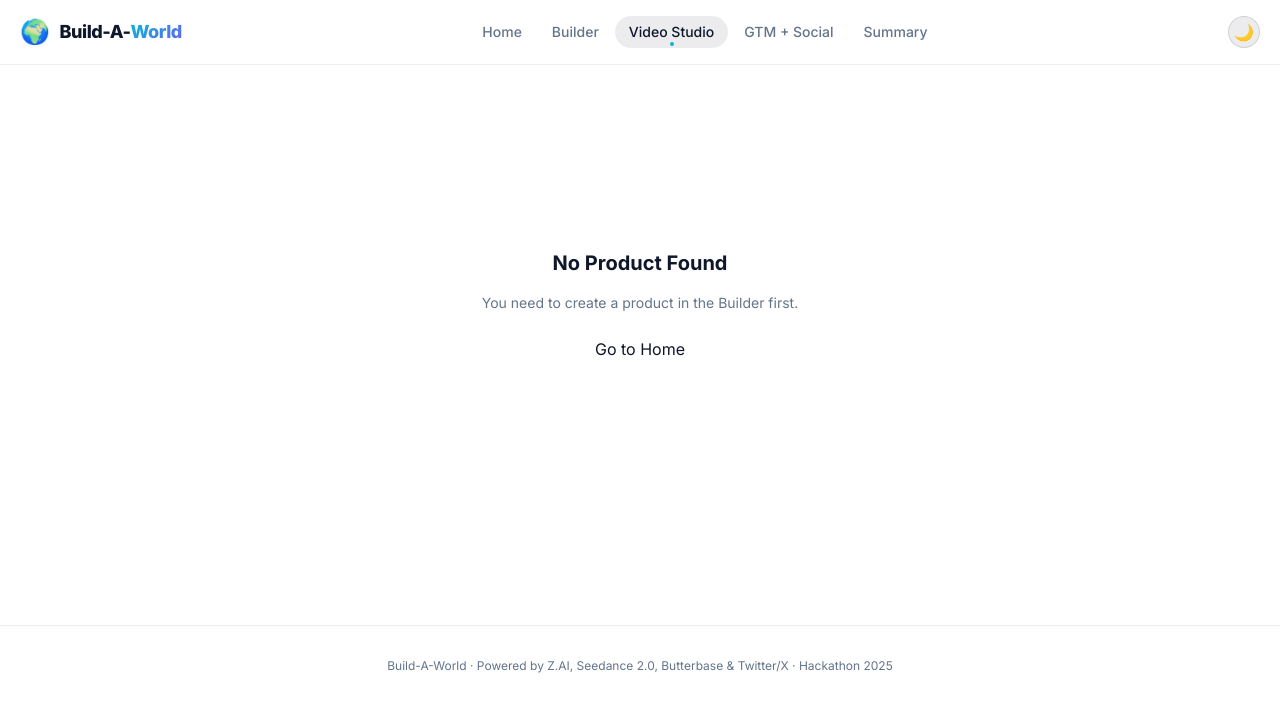
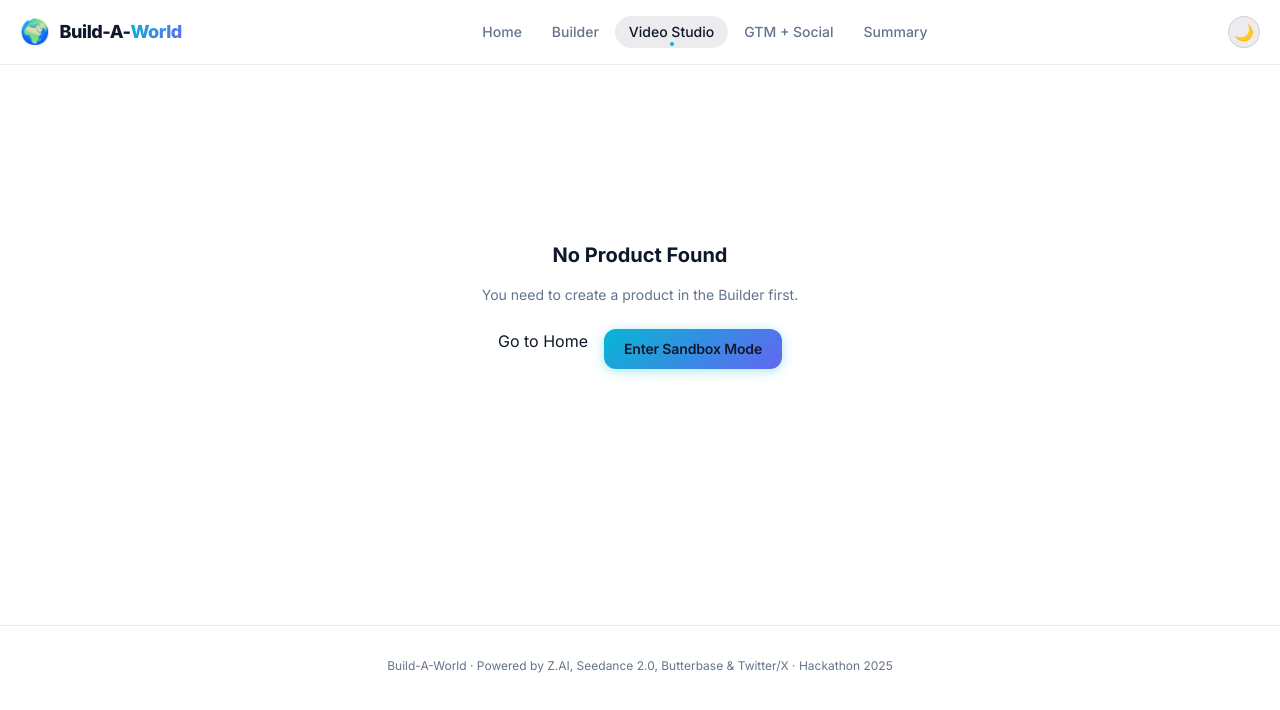
Before and after one commit to coder-chick/build-a-world, a Next.js app: page /video in a window 1280 px wide. Shown: the top 710 px of the page. Built offline with nearby package versions, Linux system fonts and the light colour scheme.

Commit message:
Add Sandbox Mode button to Video Studio to allow independent iteration

```diff
--- a/src/app/video/page.tsx
+++ b/src/app/video/page.tsx
@@ -39,7 +39,51 @@ export default function VideoPage() {
         <div className="flex flex-col items-center justify-center p-12 text-center h-[50vh]">
           <h2 className="text-xl font-bold text-fg mb-4">No Product Found</h2>
           <p className="text-sm text-fg-muted mb-6">You need to create a product in the Builder first.</p>
-          <Link href="/" className="btn-primary">Go to Home</Link>
+          <div className="flex gap-4">
+            <Link href="/" className="btn-primary">Go to Home</Link>
+            <button
+              onClick={() => {
+                setWorld({
+                  id: 'sandbox',
+                  createdAt: new Date().toISOString(),
+                  userPrompt: 'Sandbox Mode',
+                  theme: 'dark',
+                  productOverview: {
+                    productName: 'Sandbox Testing',
+                    tagline: 'Iterate video prompts independently',
+                    targetUser: 'Developers',
+                    coreUseCase: 'Testing',
+                    keyFeatures: [],
+                    breakthroughInnovation: 'None'
+                  },
+                  customizationSystem: { components: [] },
+                  styles: [],
+                  selectedStyle: '',
+                  selectedComponents: {},
+                  visualSystem: {
+                    currentView: 'product',
+                    productViewPrompt: '',
+                    knollingViewPrompt: '',
+                    explodedViewPrompt: '',
+                    componentPrompts: []
+                  },
+                  videoSystem: {
+                    heroVideoPrompt: 'Cinematic shot of the product in the provided image in a minimalist studio room. Dramatic lighting, slow pan, seamless loop.',
+                    actionVideoPrompt: 'Action shot of the product in the provided image being used in a realistic context. Dynamic camera motion.',
+                    artisticVideoPrompt: 'Abstract artistic interpretation of the product in the provided image. Neon cyberpunk aesthetics, fast cuts.',
+                    animatedVideoPrompt: 'Stylized 3D animation of the product in the provided image spinning in the center of the frame.',
+                    simulated3DTurnaroundPrompt: '',
+                    videoTasks: []
+                  },
+                  gtmKit: {} as any,
+                  social: {} as any,
+                });
+              }}
+              className="btn-accent"
+            >
+              Enter Sandbox Mode
+            </button>
+          </div>
         </div>
       )}
 
```
